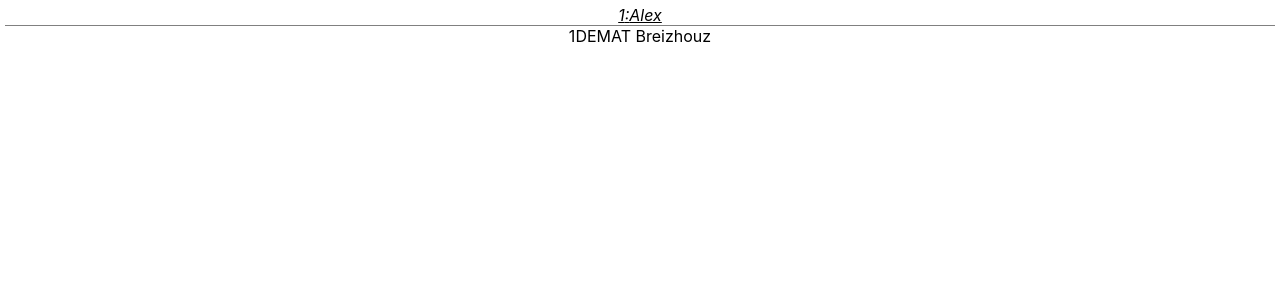
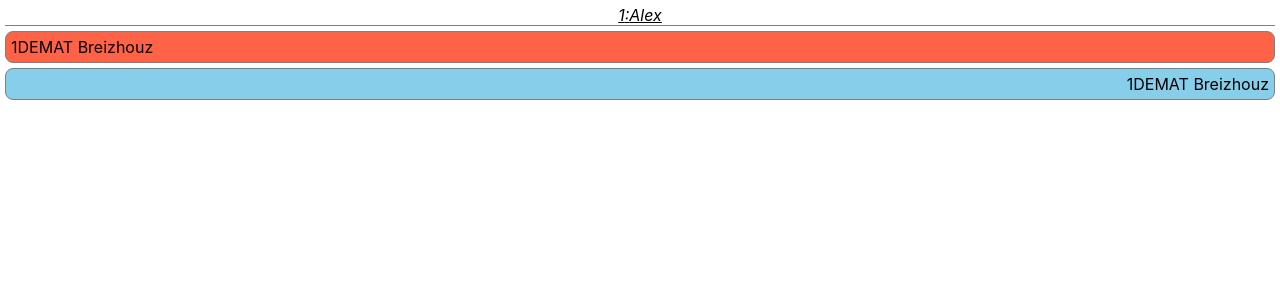
Before and after one commit to champix56/tjscvAout2020, a React (Create React App) app: page / in a window 1280 px wide. Shown: the top 300 px of the page. Built offline with nearby package versions, Linux system fonts and the light colour scheme.

Commit message:
multiple corrections

```diff
--- a/src/App/Tchat/Tchat.js
+++ b/src/App/Tchat/Tchat.js
@@ -5,7 +5,7 @@ import TchatReader from '../TchatReader/TchatReader';
 class Tchat extends Component {
   constructor(props){
     super(props);
-    this.state={messages:[{id:1,message:'DEMAT Breizhouz',sender:1}],users:[]};
+    this.state={messages:[{id:1,message:'DEMAT Breizhouz',sender:1},{id:1,message:'DEMAT Breizhouz',sender:2}],users:[]};
 
   }
   render() {
@@ -19,6 +19,6 @@ class Tchat extends Component {
 }
 
 Tchat.propTypes={user:PropTypes.object.isRequired}
-Tchat.defautProps={user:{id:-1,nom:'Anonymous'}}
+Tchat.defautProps={user:{id:1,nom:'Anonymous'}}
 
 export default Tchat;
--- a/src/App/TchatMessage/TchatMessage.js
+++ b/src/App/TchatMessage/TchatMessage.js
@@ -2,14 +2,17 @@ import React from 'react';
 import PropTypes from 'prop-types';
 import styles from './TchatMessage.module.scss';
 
-const TchatMessage = (props) => (
-  <div className={styles.TchatMessage} data-testid="TchatMessage">
-    <span className={styles.messageId}>{props.message.id}</span>
-    <span className={styles.messageValue}>{props.message.message}</span>
+const TchatMessage = (props) => {
+  return (
+  <div style={{ textAlign: (props.isMine ? 'left' : 'right') }} data-testid="TchatMessage">
+    <div className={styles.TchatMessage} style={{backgroundColor:(props.isMine ? 'tomato' : 'skyblue')}} >
+      <span className={styles.messageId}>{props.message.id}</span>
+      <span className={styles.messageValue}>{props.message.message}</span>
+    </div>
   </div>
-);
+);}
 
-TchatMessage.propTypes = {message:PropTypes.object.isRequired};
+TchatMessage.propTypes = { message: PropTypes.object.isRequired };
 
 TchatMessage.defaultProps = {};
 
--- a/src/App/TchatMessage/TchatMessage.module.scss
+++ b/src/App/TchatMessage/TchatMessage.module.scss
@@ -1 +1,9 @@
-.TchatMessage {}
+.TchatMessage {
+    border:1px solid grey;
+    padding:5px;min-width:30%;
+    border-radius: 8px;
+    margin-top:5px;
+}
+.isMine{
+    text-align: right;
+}
--- a/src/App/TchatReader/TchatReader.js
+++ b/src/App/TchatReader/TchatReader.js
@@ -7,7 +7,7 @@ const TchatReader = (props) => {
   return (
   <div className={styles.TchatReader} data-testid="TchatReader">
     {props.messages.map(e=>{
-      return <TchatMessage message={e} isMine={props.whoiamID===e.whoiamID}/>
+      return <TchatMessage message={e} isMine={props.whoiamID===e.sender}/>
     })}
   </div>
 );}
```
